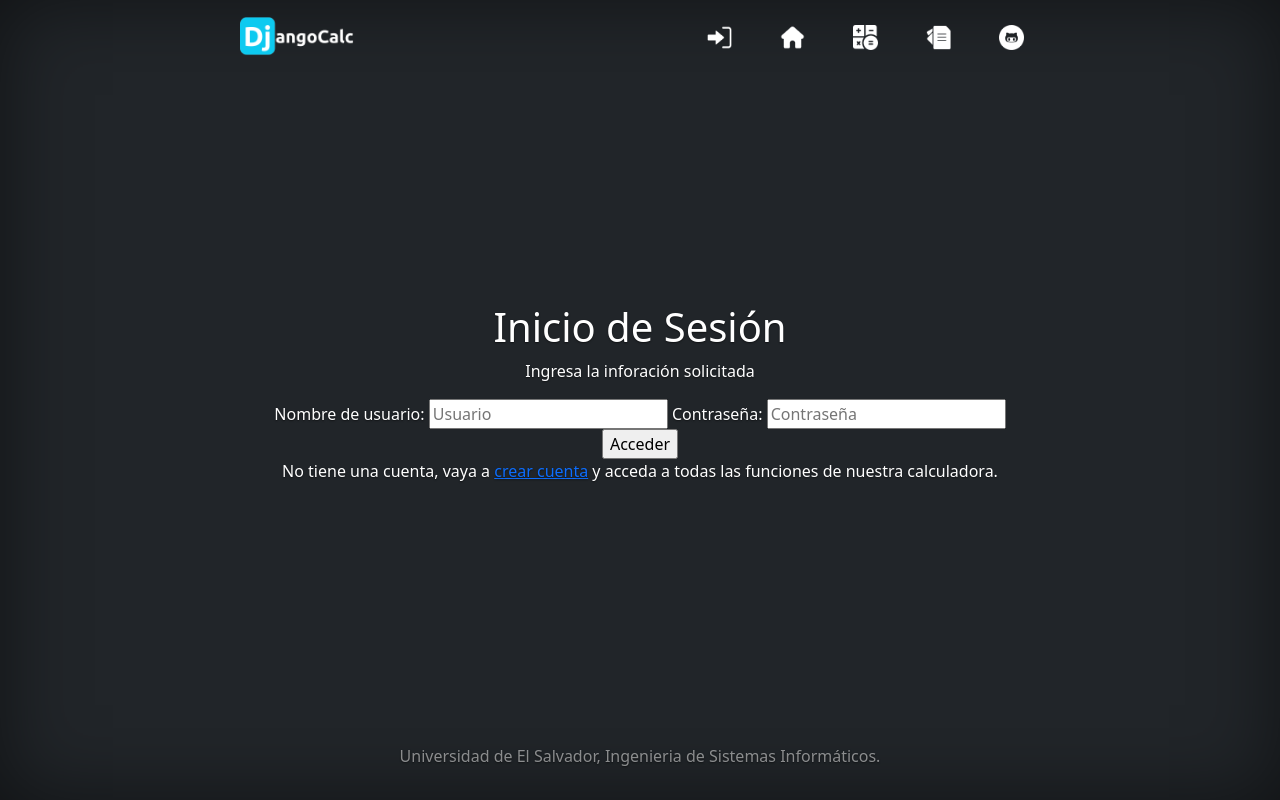
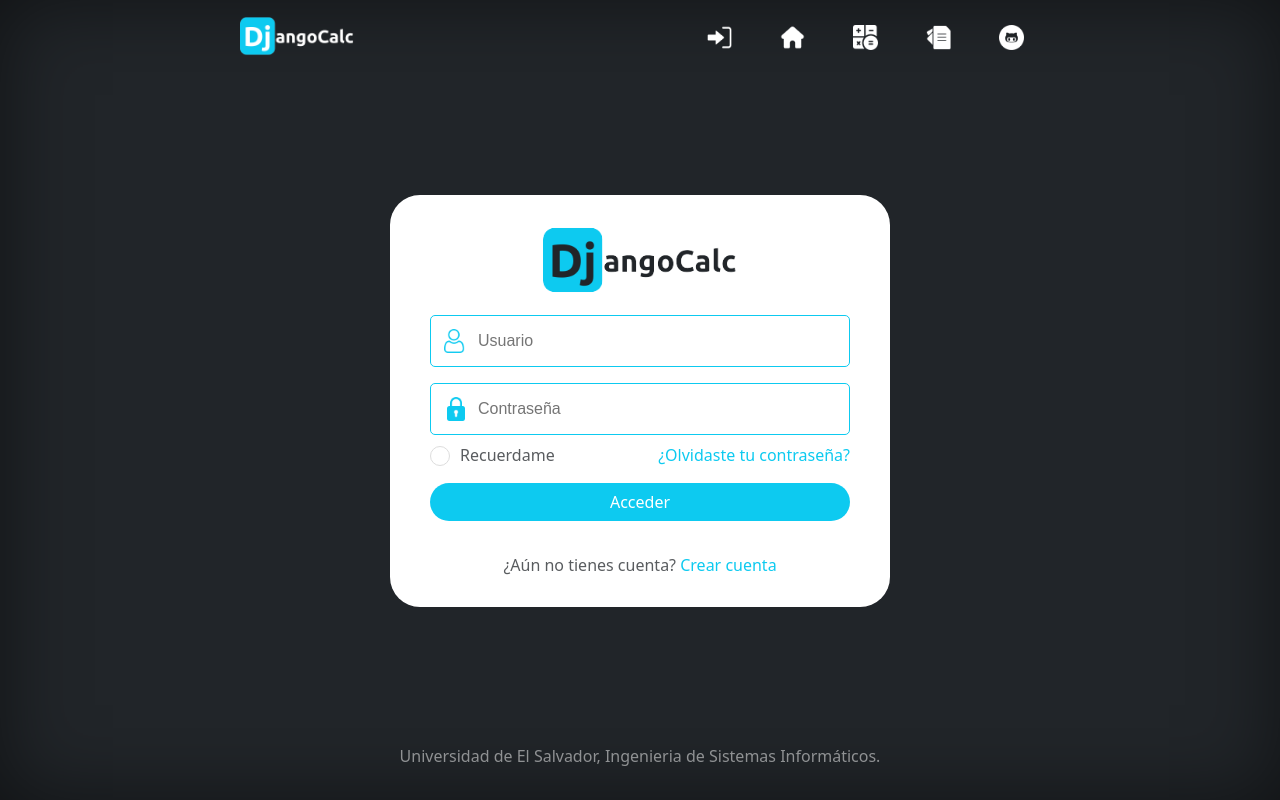
Before and after one commit to Ever-VC/DjangoCalc, a Django app: page /login/ in a window 1280 px wide. Run offline with Django 5.2, Linux system fonts and the light colour scheme.

Commit message:
Vistas login y sign up completas

```diff
--- a/layout/base.html
+++ b/layout/base.html
@@ -17,23 +17,27 @@
       <header class="mb-auto">
         <div>
           <!-- LOGO -->
+          <a href="{% url 'home' %}">
             <img class="float-md-start mb-0" src="../static/imgs/2.png" alt="" style="height: 40px;">
+          </a>
           <!-- LINKS -->
           <nav class="nav nav-masthead justify-content-center float-md-end ">
             {% if user.is_authenticated %}
-              <a class="nav-link" aria-current="page" href="#">Perfil</a>
+            <a class="nav-link" aria-current="page" href="#"  data-bs-toggle="tooltip"  data-bs-custom-class="custom-tooltip" data-bs-placement="bottom" data-bs-title="Perfil">
+              <img src='../static/imgs/user.png'  style="height: 25px;"/>
+            </a>
             {% else %}
             <a class="nav-link" href="{% url 'login' %}" data-bs-toggle="tooltip"  data-bs-custom-class="custom-tooltip" data-bs-placement="bottom" data-bs-title="Acceder">
                 <img src='../static/imgs/Acceder3.png'  style="height: 25px;"/>
             </a>
             {% endif %}
-              <a class="nav-link" href="#" data-bs-toggle="tooltip"  data-bs-custom-class="custom-tooltip" data-bs-placement="bottom" data-bs-title="Inicio">
+            <a class="nav-link" href="{% url 'home' %}" data-bs-toggle="tooltip"  data-bs-custom-class="custom-tooltip" data-bs-placement="bottom" data-bs-title="Inicio">
               <img src='../static/imgs/home.png'  style="height: 25px;"/>
             </a>
             <a class="nav-link" href="#" data-bs-toggle="tooltip"  data-bs-custom-class="custom-tooltip" data-bs-placement="bottom" data-bs-title="Calcular">
               <img src='../static/imgs/calcu.png'  style="height: 25px;"/>
             </a>
-              <a class="nav-link" href="#" data-bs-toggle="tooltip"  data-bs-custom-class="custom-tooltip" data-bs-placement="bottom" data-bs-title="Documentación">
+            <a class="nav-link" href="{% url 'documentacion' %}" data-bs-toggle="tooltip"  data-bs-custom-class="custom-tooltip" data-bs-placement="bottom" data-bs-title="Documentación">
               <img src='../static/imgs/documentacion.png'  style="height: 25px;"/>
             </a>
             {% if user.is_authenticated %}
@@ -41,7 +45,7 @@
               <img src='../static/imgs/historial-de-pedidos.png'  style="height: 25px;"/>
             </a>
             {% endif %}
-              <a class="nav-link" href="#" data-bs-toggle="tooltip"  data-bs-custom-class="custom-tooltip" data-bs-placement="bottom" data-bs-title="Github">
+            <a class="nav-link" href="https://github.com/Ever-VC/DjangoCalc" data-bs-toggle="tooltip"  data-bs-custom-class="custom-tooltip" data-bs-placement="bottom" data-bs-title="Github">
               <img src='../static/imgs/github.png'  style="height: 25px;"/>
             </a>
             {% if user.is_authenticated %}
@@ -53,10 +57,12 @@
         </div>
       </header>
 
+      <!-- MAIN -->
       <main class="px-3">
         {% block content %}{% endblock %}
       </main>
 
+      <!-- FOOTER -->
       <footer class="mt-auto text-white-50">
         <p>Universidad de El Salvador, Ingenieria de Sistemas Informáticos.</p>
       </footer>
--- a/static/css/style.css
+++ b/static/css/style.css
@@ -21,7 +21,6 @@
 }
 
 body {
-  text-shadow: 0 .05rem .1rem rgba(0, 0, 0, .5);
   box-shadow: inset 0 0 5rem rgba(0, 0, 0, .5);
 }
 
@@ -97,3 +96,110 @@ body {
       }
     }
   }
+
+
+/* CSS LOGIN */
+.wrapper {
+    max-width: 500px;
+    border-radius: 30px;
+    margin: 50px auto;
+    padding: 30px 40px;
+}
+
+.input-field {
+    border-radius: 5px;
+    padding: 5px;
+    display: flex;
+    align-items: center;
+    cursor: pointer;
+    border: 1px solid #0dcaf0;
+    color: #0dcaf0
+}
+
+.input-field:hover {
+    color: #87cad8;
+    border: 1px solid #87cad8
+}
+
+input {
+    border: none;
+    outline: none;
+    box-shadow: none;
+    width: 100%;
+    padding: 0px 2px;
+    font-family: 'Poppins', sans-serif
+}
+
+a {
+    text-decoration: none;
+    color: #0dcaf0;
+}
+
+a:hover {
+  color: #54c4da
+}
+
+.option {
+    position: relative;
+    padding-left: 30px;
+    cursor: pointer
+}
+
+.option label.text-muted {
+    display: block;
+    cursor: pointer
+}
+
+.option input {
+    display: none
+}
+
+.checkmark {
+    position: absolute;
+    top: 3px;
+    left: 0;
+    height: 20px;
+    width: 20px;
+    background-color: #fff;
+    border: 1px solid #ddd;
+    border-radius: 50%;
+    cursor: pointer
+}
+
+.option input:checked~.checkmark:after {
+    display: block
+}
+
+.option .checkmark:after {
+    content: "";
+    width: 13px;
+    height: 13px;
+    display: block;
+    background: #0dcaf0;
+    position: absolute;
+    top: 48%;
+    left: 53%;
+    border-radius: 50%;
+    transform: translate(-50%, -50%) scale(0);
+    transition: 300ms ease-in-out 0s
+}
+
+.option input[type="radio"]:checked~.checkmark {
+    background: #fff;
+    transition: 300ms ease-in-out 0s;
+    border: 1px solid #0dcaf0
+}
+
+.option input[type="radio"]:checked~.checkmark:after {
+    transform: translate(-50%, -50%) scale(1)
+}
+
+.btn.btn-block {
+    border-radius: 20px;
+    background-color: #0dcaf0;
+    color: #fff
+}
+
+.btn.btn-block:hover {
+    background-color: #54c4da
+}
--- a/user/templates/login.html
+++ b/user/templates/login.html
@@ -4,20 +4,34 @@
 
 
 {% block content %}
-<h1>Inicio de Sesión</h1>
 
-<p>Ingresa la inforación solicitada</p>
-<p>{{ error }}</p>
-<form class="form" action="{% url 'login' %}" method="POST">
-    {% csrf_token %}
-    <label for="username">Nombre de usuario:</label>
-    <input type="text" name="username" placeholder="Usuario" required>
-    <label for="password">Contraseña:</label>
-    <input type="password" name="password" placeholder="Contraseña" required>
-    <input type="submit" name="signin" id="signin" value="Acceder">
-    <p>No tiene una cuenta, vaya a <a href="{% url 'signup' %}">crear cuenta</a> y acceda a todas las funciones de nuestra calculadora.</p>
+<div class="wrapper bg-white">
+    <img class="text-center" src="../static/imgs/1.png" alt="" style="height: 70px;">
+    <p class="text-muted pt-1">{{ error }}</p>
+    <form class="form" action="{% url 'login' %}" method="POST">
+        {% csrf_token %}
+        <div class="form-group pb-3">
+            <div class="input-field ">
+                <img class="p-2" src="../static/imgs/usuario.png" alt="" style="height: 40px;">
+                <input type="text" name="username" placeholder="Usuario" required>
+            </div>
+        </div>
+        <div class="form-group pb-2">
+            <div class="input-field">
+                <img class="p-2" src="../static/imgs/candado.png" alt="" style="height: 40px;">
+                <input type="password" name="password" placeholder="Contraseña" required>
+            </div>
+        </div>
+        <div class="d-flex justify-content-between">
+            <div class="remember"> <label class="option text-muted"> Recuerdame <input type="radio" name="radio"> <span class="checkmark"></span> </label> </div>
+            <div class="ml-auto"> <a href="#" id="forgot">¿Olvidaste tu contraseña?</a> </div>
+        </div>
 
-</form>
+        <input class="btn btn-block text-center my-3" type="submit" name="signin" id="signin" value="Acceder">
+        <div class="text-center pt-3 text-muted">¿Aún no tienes cuenta? <a href="{% url 'signup' %}">Crear cuenta</a></div>
+    </form>
+
+</div>
 
 
 {% endblock %}
--- a/user/urls.py
+++ b/user/urls.py
@@ -6,4 +6,6 @@ urlpatterns = [
     path('signup/', views.signup, name='signup'),
     path('login/', views.signin, name='login'),
     path('logout/', views.signout, name='logout'),
+    path('home/', views.index, name='home'),
+    path('documentacion/', views.documentacion, name='documentacion'),
 ]
--- a/user/views.py
+++ b/user/views.py
@@ -5,6 +5,9 @@ from django.contrib.auth import login, authenticate, logout
 # Create your views here.
 def index(request):
     return render(request, 'index.html')
+
+def documentacion(request):
+    return render(request, 'documentacion.html')
 
 def signup(request):
     if request.method == 'POST':
```
Also changed, not shown: user/templates/documentacion.html (added, +11 -0 lines), user/templates/signup.html (+39 -9 lines), db.sqlite3, static/imgs/1.png (added), static/imgs/candado.png (added), static/imgs/email.png (added), static/imgs/usuario.png (added). Lines whose indentation alone changed are shown as unchanged.
